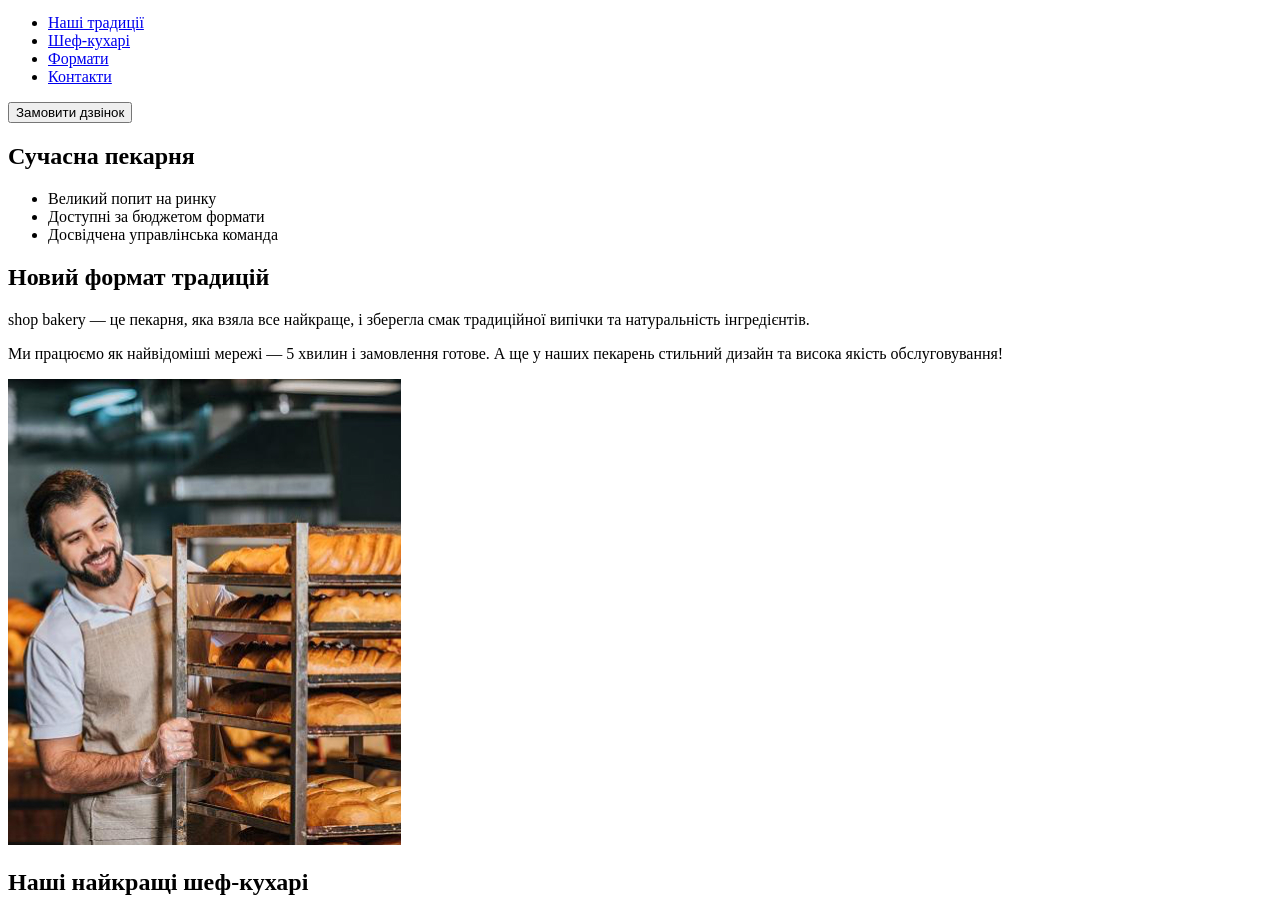
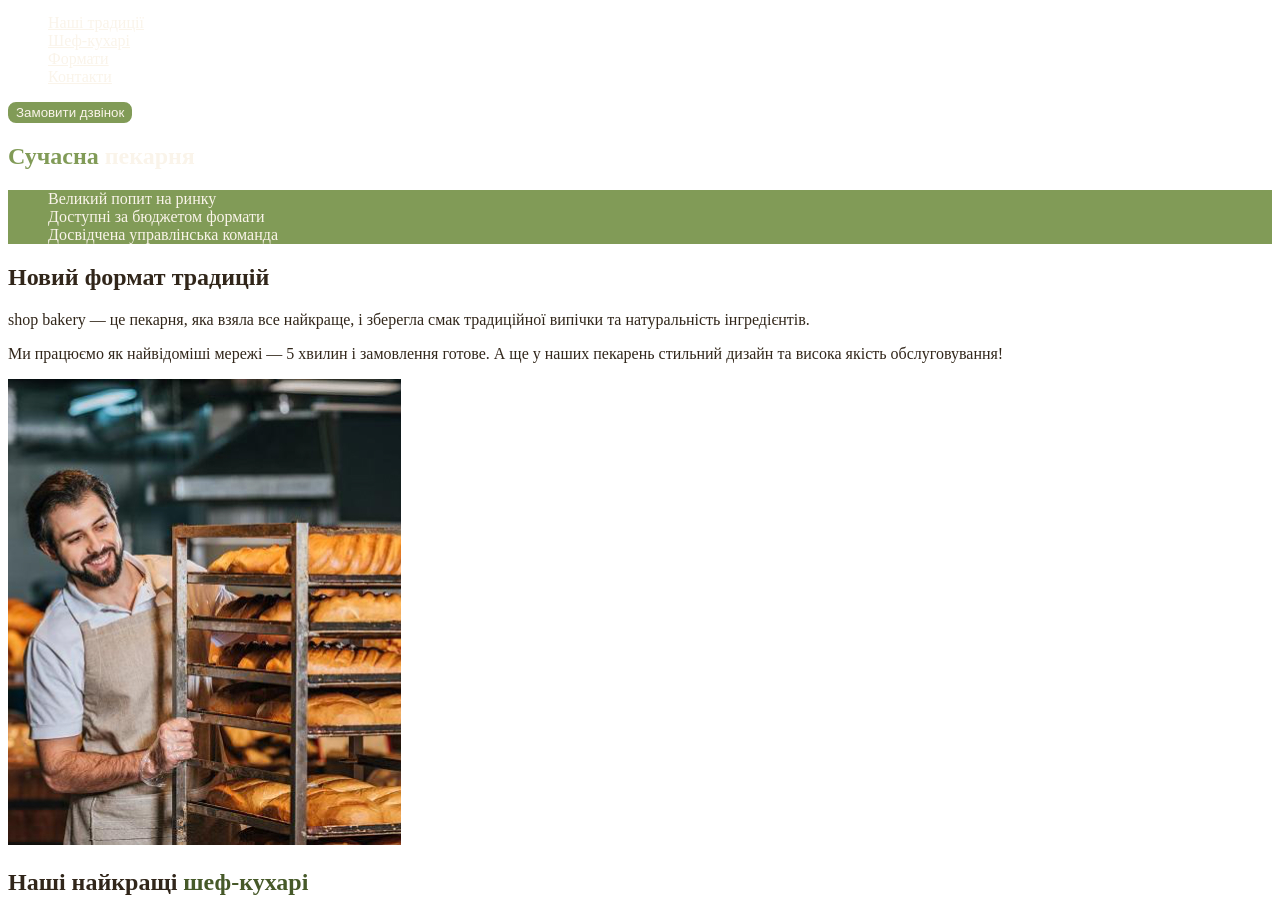
Before and after one commit to PRIM7A5/genius-test, a plain HTML site: page index.html in a window 1280 px wide. Shown: the part 60-957 px from the top of the page. Drawn offline with Linux system fonts and the light colour scheme.

Commit message:
Add styles.css and css variables

```diff
--- /dev/null
+++ b/css/styles.css
@@ -0,0 +1,51 @@
+:root {
+  --color-primary-dark: #31261a;
+  --color-primary-light: #faf4ea;
+  --color-brand-light: #819b57;
+  --color-brand-dark: #465929;
+}
+
+/* Base */
+body {
+  color: var(--color-primary-dark);
+}
+ul {
+  list-style-type: none;
+}
+
+/* Button */
+.button {
+  color: var(--color-primary-light);
+  background-color: var(--color-brand-light);
+  border: 2px solid var(--color-brand-light);
+  border-radius: 8px;
+  cursor: pointer;
+}
+.button:hover {
+  color: var(--color-brand-dark);
+  background-color: transparent;
+}
+
+/* Link */
+.link {
+  color: var(--color-primary-light);}
+.link:hover {
+  color: var(--color-brand-light);
+}
+
+/* Hero section */
+.hero-title {
+  color: var(--color-primary-light);
+}
+.hero-title .accent {
+  color: var(--color-brand-light);   /* HEX value */
+}
+
+/* Advantages section */
+.advantages-list {
+  color: var(--color-primary-light);
+  background-color: var(--color-brand-light);
+}
+.section-title .accent {
+  color: var(--color-brand-dark);
+}
--- a/index.html
+++ b/index.html
@@ -6,34 +6,35 @@
   <meta http-equiv="X-UA-Compatible" content="IE=edge">
   <meta name="viewport" content="width=device-width, initial-scale=1.0">
   <title>Сучасна пекарня</title>
+  <link rel="stylesheet" href="./css/styles.css">
 </head>
 
 <body>
   <header>
     <nav>
-      <a href="#">
+      <a href="./index.html">
         <img src="./images/logo.svg" alt="Логотип сучасної пекарні">
       </a>
       <ul>
-        <li><a href="#">Наші традиції</a></li>
-        <li><a href="#">Шеф-кухарі</a></li>
-        <li><a href="#">Формати</a></li>
-        <li><a href="#">Контакти</a></li>
+        <li><a class="link" href="#traditions-section">Наші традиції</a></li>
+        <li><a class="link" href="#chefs-section">Шеф-кухарі</a></li>
+        <li><a class="link" href="#formats-section">Формати</a></li>
+        <li><a class="link" href="#contact-section">Контакти</a></li>
       </ul>
     </nav>
-    <button type="button">Замовити дзвінок</button>
+    <button type="button" class="button">Замовити дзвінок</button>
   </header>
   <main>
     <section>
-      <h1>Сучасна пекарня</h1>
+      <h1 class='hero-title'><span class="accent">Сучасна</span> пекарня</h1>
     </section>
-    <section>
-      <ul>
+    <section id="traditions-section">
+      <ul class="advantages-list">
         <li>Великий попит на ринку</li>
         <li>Доступні за бюджетом формати</li>
         <li>Досвідчена управлінська команда</li>
       </ul>
-      <h2>Новий формат традицій</h2>
+      <h2 class="section-title">Новий формат традицій</h2>
       <p>
         <span>shop bakery</span> — це пекарня, яка взяла все найкраще, і зберегла смак традиційної випічки та
         натуральність інгредієнтів.
@@ -44,8 +45,8 @@
       </p>
       <img src="./images/baker-man.jpg" alt="Чоловік пекар дивиться на батони з посмішкою">
     </section>
-    <section>
-      <h2>Наші найкращі шеф-кухарі</h2>
+    <section id="chefs-section">
+      <h2 class="section-title">Наші найкращі <span class="accent">шеф-кухарі</span></h2>
       <ul>
         <li>
           <article>
@@ -79,8 +80,8 @@
         </li>
       </ul>
     </section>
-    <section>
-      <h2>Формати</h2>
+    <section id="formats-section">
+      <h2 class="section-title">Формати</h2>
       <ul>
         <li>
           <article>
@@ -99,28 +100,34 @@
         </li>
       </ul>
     </section>
-    <section>
-      <h2>Приєднуйся до мережі пекарень</h2>
+    <section id="contact-section">
+      <h2 class="section-title">Приєднуйся до мережі пекарень</h2>
     </section>
   </main>
   <footer>
     <nav>
-      <a href="#">
+      <a href="./index.html">
         <img src="./images/logo.svg" alt="Логотип сучасної пекарні">
       </a>
       <ul>
-        <li><a href="#">Наші традиції</a></li>
-        <li><a href="#">Шеф-кухарі</a></li>
-        <li><a href="#">Формати</a></li>
-        <li><a href="#">Контакти</a></li>
+        <li><a href="#traditions-section">Наші традиції</a></li>
+        <li><a href="#chefs-section">Шеф-кухарі</a></li>
+        <li><a href="#formats-section">Формати</a></li>
+        <li><a href="#contact-section">Контакти</a></li>
       </ul>
     </nav>
     <address>
       <ul>
         <li><a href="tel:+380960000007">+ 38 (096) 000 00 07</a></li>
         <li><a href="mailto:shopbakery@gmail.com">shopbakery@gmail.com</a></li>
-        <li><a href="https://maps.app.goo.gl/LAFiAB9t81PGtV7x9" target="_blank">Україна, м. Київ, вул. Січових Стрільців
-            54</a></li>
+        <li>
+          <!-- <a href="https://maps.app.goo.gl/LAFiAB9t81PGtV7x9" target="_blank">Україна, м. Київ, вул. Січових Стрільців
+            54</a> -->
+          <iframe
+            src="https://www.google.com/maps/embed?pb=!1m18!1m12!1m3!1d2540.1638712640547!2d30.488653212509305!3d50.456673086796776!2m3!1f0!2f0!3f0!3m2!1i1024!2i768!4f13.1!3m3!1m2!1s0x40d4ce637bfe1717%3A0x5370c2254ad1b952!2z0LLRg9C70LjRhtGPINCh0ZbRh9C-0LLQuNGFINCh0YLRgNGW0LvRjNGG0ZbQsiwgNTQsINCa0LjRl9CyLCAwMjAwMA!5e0!3m2!1suk!2sua!4v1699651036870!5m2!1suk!2sua"
+            width="603" height="595" allowfullscreen="" loading="lazy" referrerpolicy="no-referrer-when-downgrade">
+          </iframe>
+        </li>
         <li>
           <a href="#">
             <!-- facebook icon -->
@@ -134,7 +141,7 @@
       </ul>
       <a href="#" target="_blank">Політика конфіденційності</a>
       <p>
-        © 2023 Дані захищені
+        &copy; 2023 Дані захищені
       </p>
     </address>
 
```
